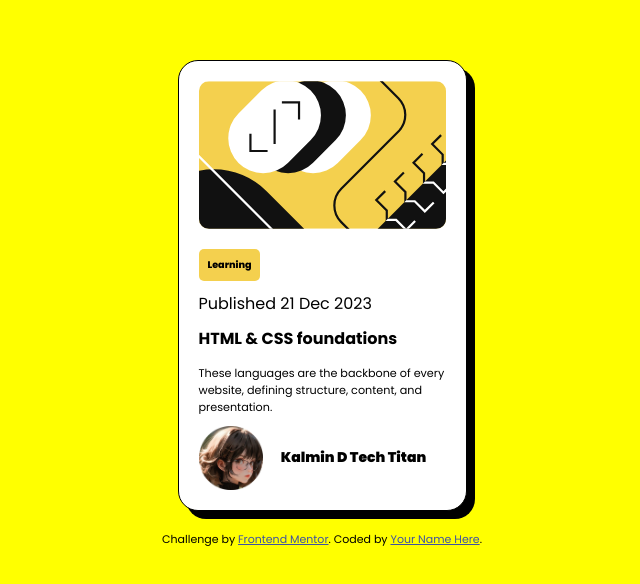
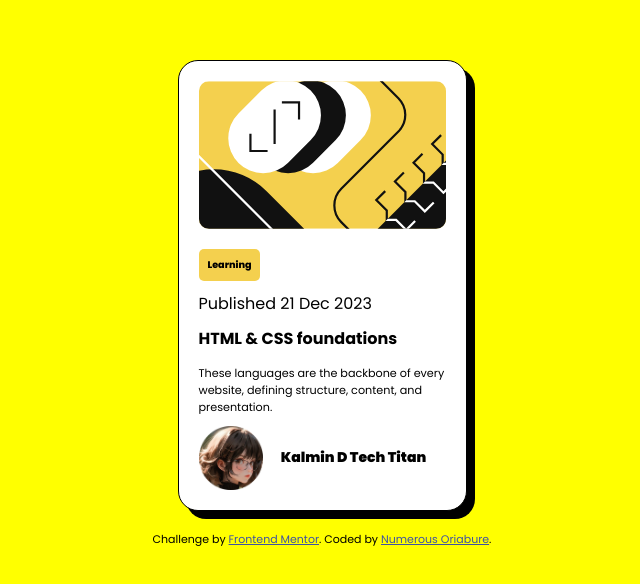
Before and after one commit to KalminX/My_Blog_card, a plain HTML site: page index.html in a window 1280 px wide. Shown: the part 126-710 px from the top of the page, without its empty margins (318-958 px from the left). Drawn offline with Linux system fonts and the light colour scheme.

Commit message:
Added my name as attribution

```diff
--- a/index.html
+++ b/index.html
@@ -34,7 +34,7 @@
 
   <div class="attribution">
     Challenge by <a href="https://www.frontendmentor.io?ref=challenge" target="_blank">Frontend Mentor</a>.
-    Coded by <a href="#">Your Name Here</a>.
+    Coded by <a href="#">Numerous Oriabure</a>.
   </div>
 </body>
 </html>
```
